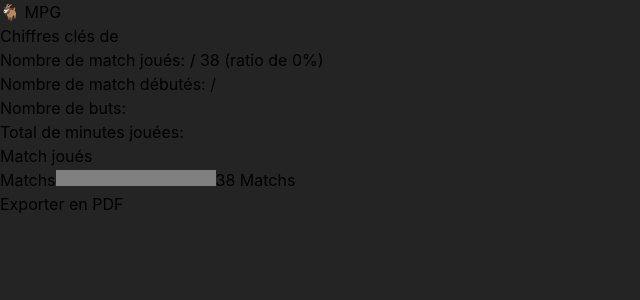
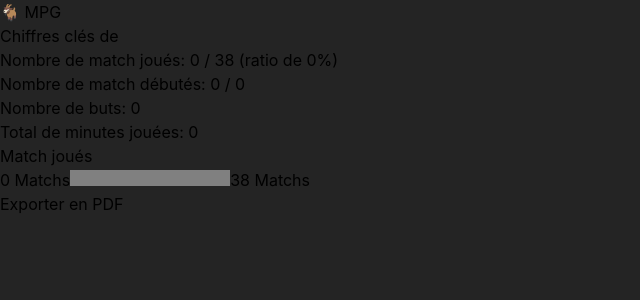
Before and after one commit to alanakra/mpg-react, a React (Vite) app: page /players/1 in a window 1280 px wide. Shown: the top 300 px of the page, without its empty margins (0-640 px from the left). Built offline with nearby package versions, Linux system fonts and the light colour scheme; no server answers.

Commit message:
Change initial state to 0 on player stats

```diff
--- a/src/components/Player.jsx
+++ b/src/components/Player.jsx
@@ -8,14 +8,10 @@ export default function Player() {
     const [searchParams] = useSearchParams();
     const firstName = searchParams.get('firstname');
     const lastName = searchParams.get('lastname');
-    const [totalPlayedMatches, setTotalPlayedMatches] = useState('');
-    const [totalStartedMatches, setTotalStartedMatches] = useState('');
-    const [totalGoals, setTotalGoals] = useState('');
-    const [totalMinutesPlayed, setTotalMinutesPlayed] = useState('');
-    const [totalYellowCard, setTotalYellowCard] = useState('');
-    const [totalRedCard, setTotalRedCard] = useState('');
-    const [totalCleanSheet, setTotalCleanSheet] = useState('');
-
+    const [totalPlayedMatches, setTotalPlayedMatches] = useState(0);
+    const [totalStartedMatches, setTotalStartedMatches] = useState(0);
+    const [totalGoals, setTotalGoals] = useState(0);
+    const [totalMinutesPlayed, setTotalMinutesPlayed] = useState(0);
     useEffect(() => {
         async function fetchPlayer() {
             try {
@@ -28,18 +24,12 @@ export default function Player() {
                     totalPlayedMatches,
                     totalStartedMatches,
                     totalGoals,
-                    totalMinutesPlayed,
-                    totalYellowCard,
-                    totalRedCard,
-                    totalCleanSheet} = dataPlayer;
+                    totalMinutesPlayed} = dataPlayer;
                 setTotalPlayedMatches(totalPlayedMatches);
                 setTotalStartedMatches(totalStartedMatches);
                 setTotalGoals(totalGoals);
                 setTotalMinutesPlayed(totalMinutesPlayed);
                 setTotalGoals(totalGoals);
-                setTotalYellowCard(totalYellowCard);
-                setTotalRedCard(totalRedCard);
-                setTotalCleanSheet(totalCleanSheet);
 
 
             } catch (error) {
```
